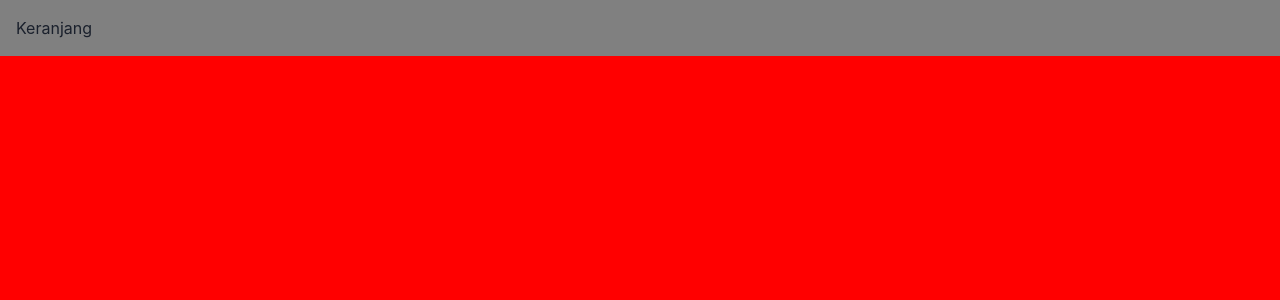
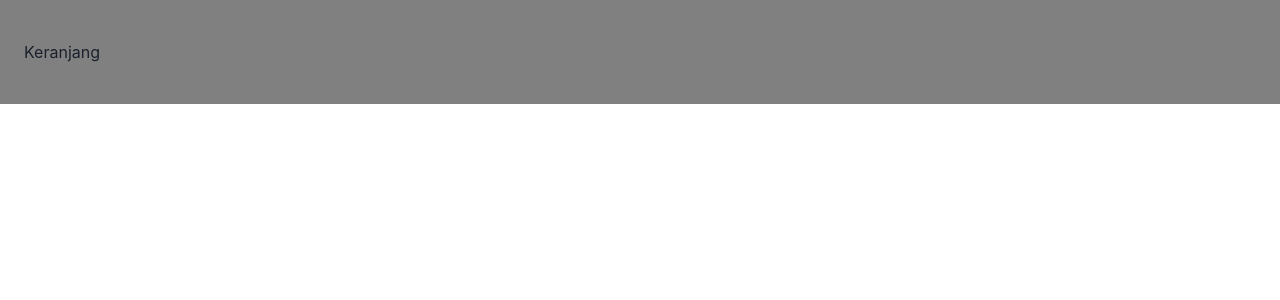
Before and after one commit to wllmsawi/Exercise8SAP, a React (Create React App) app in the folder sapcart/: page / in a window 1280 px wide. Shown: the top 300 px of the page. Built offline with nearby package versions, Linux system fonts and the light colour scheme.

Commit message:
update index.jsx

```diff
--- a/sapcart/src/pages/cartpages/index.jsx
+++ b/sapcart/src/pages/cartpages/index.jsx
@@ -1,16 +1,14 @@
-import { Box, Text, Button, Container } from "@chakra-ui/react";
+import { Box, Text } from "@chakra-ui/react";
 
 function CartPages() {
   return (
-    <Box display="flex" flexDir="column" bgColor="red" minH="100vh">
-      <Box bg="grey" p="1em" display="flex" flexDir="flex-start">
+    <Box display="flex" flexDir="column" minH="100vh">
+      <Box bg="grey" p="2.5em 1.5em" display="flex" flexDir="flex-start">
         <Box>
           <Text as="h1">Keranjang</Text>
         </Box>
       </Box>
-      <Box>
-
-      </Box>
+      <Box></Box>
     </Box>
   );
 }
```
